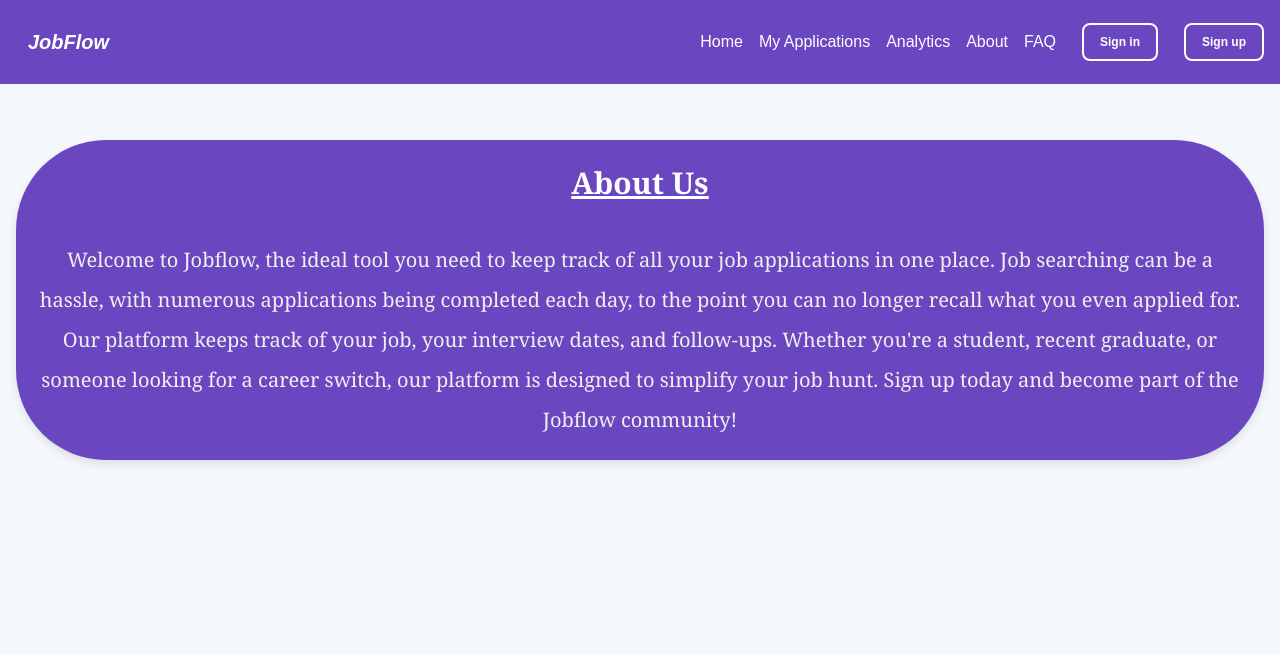
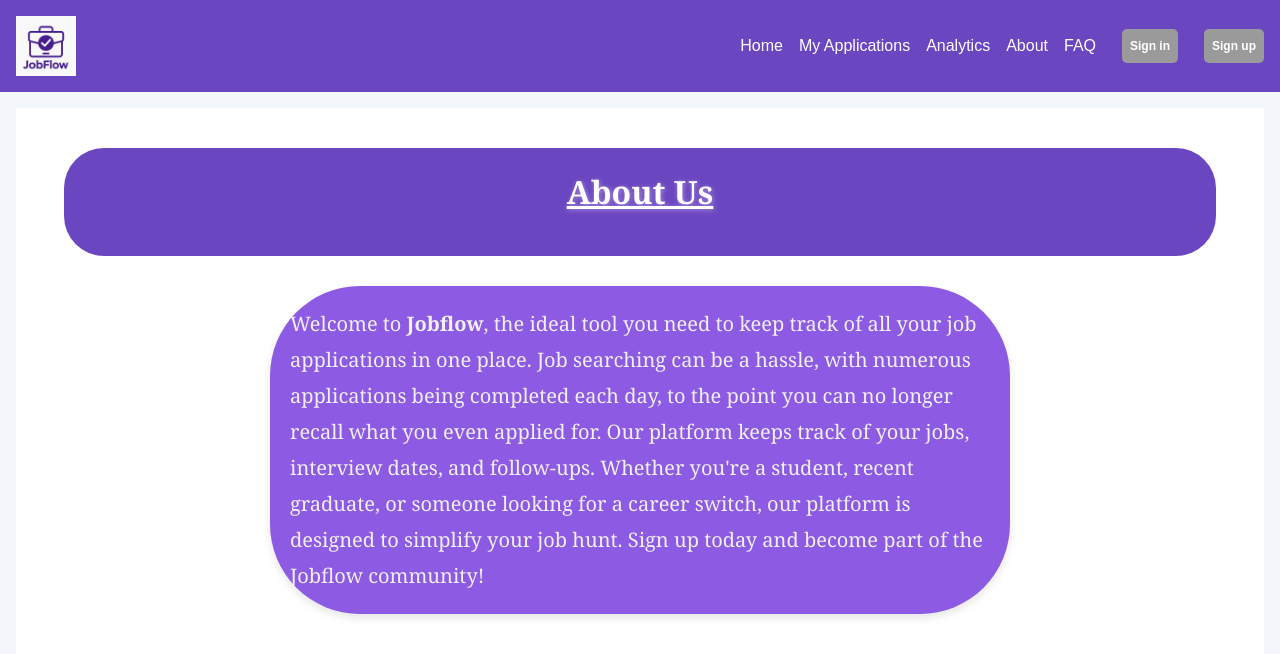
Before and after one commit to perezc14-msu/CSIT415-Project, a Next.js app in the folder jobflow/: page /about in a window 1280 px wide. Shown: the top 654 px of the page. Built offline with nearby package versions, Linux system fonts and the light colour scheme; no server answers.

Commit message:
jobflow1.png
logo

```diff
--- a/jobflow/app/about/about.css
+++ b/jobflow/app/about/about.css
@@ -1,59 +1,64 @@
-/* Instead of typing # to add color you just put primary/sec etc. */
 :root {
     --primary-color: #6b46c1;
     --secondary-color: #f0f0f0;
-    --tertiary-color: #200599;
     --fifth-color: #8c5ae3;
-    --red-color: #ff0000;
 }
 
-/* Container for the title */
+.about-page {
+    display: flex;
+    flex-direction: column;
+    align-items: center;
+    padding: 40px 20px;
+    background-color: #ffffff;
+}
+
+/* Title container */
 .container {
-    max-width: 100vw;
-    margin: 40px auto;
+    max-width: 90vw;
+    margin-bottom: 30px;
     padding: 20px;
     background: var(--primary-color);
-    box-shadow: 0 4px 8px rgba(0, 0, 0, 0.1);
-    border-radius: 90px;
+    box-shadow: 0 4px 8px rgba(255, 255, 255, 0.1);
+    border-radius: 40px;
     text-align: center;
-    margin-bottom: 60px;
+    transition: transform 0.3s ease, box-shadow 0.3s ease;
 }
 
-/* Title styling */
+.container:hover {
+    transform: scale(1.02);
+    box-shadow: 0 8px 16px rgba(0, 0, 0, 0.2);
+}
+
 .title {
     font-family: 'Georgia', serif;
-    font-size: 30px;
+    font-size: 32px;
     font-weight: bold;
-    margin-bottom: 15px;
     color: white;
     text-decoration: underline;
+    text-shadow: 1px 1px 5px rgba(255, 255, 255, 0.4);
 }
 
-/* Separate container (description) */
+/* Description box */
 .containerdescription {
-    margin: 60px auto; /*this adds space between title and the description */
-    max-width: 100vw;
-    margin: 40px auto;
+    max-width: 90vw;
     padding: 20px;
     background: var(--fifth-color);
     box-shadow: 0 4px 8px rgba(0, 0, 0, 0.1);
     border-radius: 90px;
-    text-align: center;
-    margin: 40px auto;
+    animation: fadeIn 0.5s ease-in-out;
 }
 
-/* Description styling text */
+@keyframes fadeIn {
+    from { opacity: 0; transform: translateY(-10px); }
+    to { opacity: 1; transform: translateY(0); }
+}
+
 .description {
     font-family: 'Georgia', serif;
     font-size: 20px;
     color: var(--secondary-color);
-    width: 100%;
-    text-align: center;
-    margin: 0;
-    line-height: 200%;
-    display: block;
-
-
-    /*(width)the reason i added ths was for the text in the description to be
-    within a readable width*/
+    max-width: 700px;
+    margin: 0 auto;
+    text-align: left;
+    line-height: 1.8;
 }
--- a/jobflow/app/about/page.js
+++ b/jobflow/app/about/page.js
@@ -1,19 +1,36 @@
-//this imports the css file
+"use client";
+
+import { useState, useEffect } from "react";
 import "./about.css";
 
 export default function About() {
+  const [showDescription, setShowDescription] = useState(false);
+
+  useEffect(() => {
+    const timer = setTimeout(() => {
+      setShowDescription(true);
+    }, 2000);
+
+    return () => clearTimeout(timer);
+  }, []);
+
   return (
-    <div className="container">
-      <h1 className="title">About Us</h1>
-      <p className="description">Welcome to Jobflow, the ideal tool you need to
-        keep track of all your job applications in one place. Job searching can be a hassle,
-         with numerous applications being completed each day, to the point you can no longer
-          recall what you even applied for. Our platform keeps track of your job, your interview
-           dates, and follow-ups. Whether you're a student, recent graduate, or someone looking for
-            a career switch, our platform is designed to simplify your job hunt. Sign up today and become
-             part of the Jobflow community!
-      </p>
+    <div className="about-page">
+      <div className="container">
+        <h1 className="title">About Us</h1>
+      </div>
 
+      {showDescription && (
+        <div className="containerdescription">
+          <p className="description">
+            Welcome to <strong>Jobflow</strong>, the ideal tool you need to keep track of all your job applications in one place.
+            Job searching can be a hassle, with numerous applications being completed each day, to the point you
+            can no longer recall what you even applied for. Our platform keeps track of your jobs, interview dates,
+            and follow-ups. Whether you're a student, recent graduate, or someone looking for a career switch, our
+            platform is designed to simplify your job hunt. Sign up today and become part of the Jobflow community!
+          </p>
+        </div>
+      )}
     </div>
   );
 }
--- a/jobflow/app/components/Navbar.js
+++ b/jobflow/app/components/Navbar.js
@@ -1,21 +1,37 @@
 "use client";
 
 import Link from "next/link";
-import { SignedIn, SignedOut, SignInButton, SignUpButton, UserButton } from "@clerk/nextjs";
-import "./navbar.css";
+import Image from "next/image";
+import {
+  SignedIn,
+  SignedOut,
+  SignInButton,
+  SignUpButton,
+  UserButton,
+} from "@clerk/nextjs";
+
 const Navbar = () => {
   return (
-<nav className="backgroundColor:#6b46c1 p-4 text-white flex justify-between items-center">
-  <Link href="/" className="text-xl font-bold text-white backgroundColor:#6b46c1 p-3 rounded-lg cursor-pointer italic">
-    JobFlow
-  </Link>
+    <nav className="bg-[#6b46c1] p-4 text-white flex justify-between items-center">
+      {/* Logo only (rectangle, clickable) */}
+      <Link href="/" className="flex items-center">
+        <Image
+          src="/jobflow1.png"
+          alt="JobFlow Logo"
+          width={60}
+          height={400}
+          className="object-contain"
+        />
+      </Link>
 
-      <div className="flex gap-4">
+      {/* Navigation links and auth */}
+      <div className="flex gap-4 items-center">
         <Link href="/">Home</Link>
         <Link href="/jobs">My Applications</Link>
         <Link href="/Analytics">Analytics</Link>
         <Link href="/about">About</Link>
         <Link href="/faq">FAQ</Link>
+
         <SignedOut>
           <SignInButton />
           <SignUpButton />
@@ -26,7 +42,6 @@ const Navbar = () => {
         </SignedIn>
       </div>
     </nav>
-
   );
 };
 
--- a/jobflow/app/styles/globals.css
+++ b/jobflow/app/styles/globals.css
@@ -250,3 +250,30 @@ button:hover {
   padding: 20px;
   margin-top: auto;
 }
+.navbar {
+  display: flex;
+  align-items: center;
+  padding: 10px 20px;
+  background-color: white;
+  box-shadow: 0 2px 4px rgba(0, 0, 0, 0.1);
+}
+
+.navbar-logo-link {
+  display: flex;
+  align-items: center;
+  text-decoration: none;
+}
+
+.navbar-logo {
+  width: 40px;
+  height: 40px;
+  object-fit: contain;
+  margin-right: 10px;
+}
+
+.navbar-title {
+  font-size: 24px;
+  font-weight: bold;
+  color: #6b46c1;
+  font-family: 'Georgia', serif;
+}
```
Also changed, not shown: jobflow/public/jobflow1.png (added).
